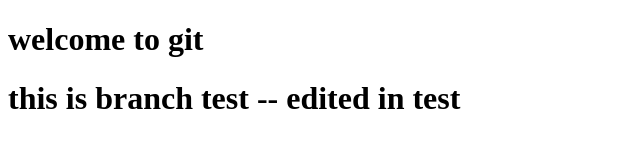
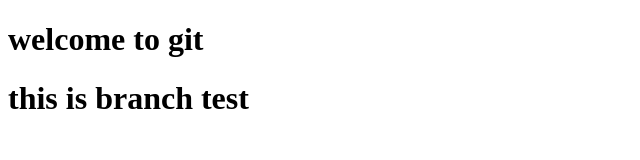
Before and after one commit to ironman624142/newone, a plain HTML site: page index.html in a window 1280 px wide. Shown: the whole page, without its empty margins (0-640 px from the left). Drawn offline with Linux system fonts and the light colour scheme.

Commit message:
Update index.html normalised

```diff
--- a/index.html
+++ b/index.html
@@ -8,6 +8,6 @@
 </head>
 <body>
     <h1>welcome to git</h1>
-    <h1>this is branch test -- edited in test</h1>
+    <h1>this is branch test</h1>
 </body>
 </html>
```
